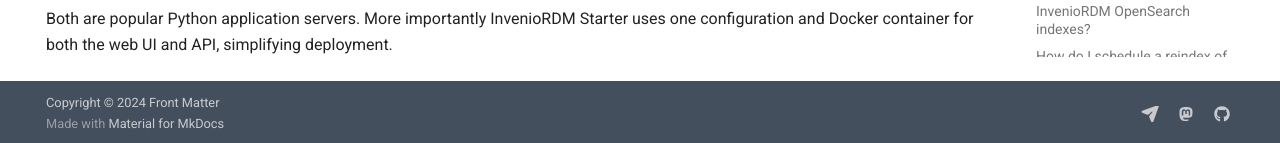
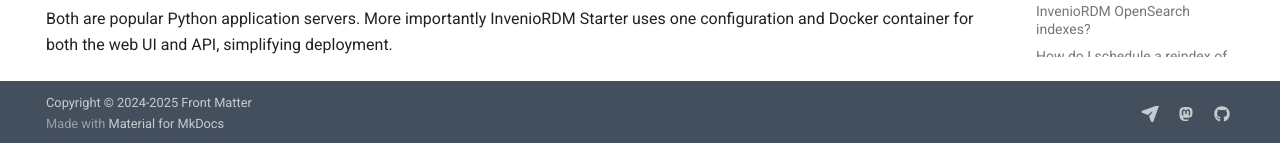
Before and after one commit to front-matter/invenio-rdm-starter, an MkDocs documentation site: the page built from docs/index.md, in a window 1280 px wide and 900 px high, scrolled down 5519 px. Shown: the part 754-897 px from the top of the window. Built offline with MkDocs 1.6.1 and Material for MkDocs 9.7.7, drawn with Linux system fonts in a browser that asks for light colours; comment, search, counter and statistics services are not loaded; some of the changed lines change nothing that is shown.

Commit message:
Update mkdocs.yml

```diff
--- a/mkdocs.yml
+++ b/mkdocs.yml
@@ -4,10 +4,9 @@
 repo_url: https://github.com/front-matter/invenio-rdm-starter
 edit_uri: edit/main/docs/
 repo_name: front-matter/invenio-rdm-starter
-copyright: Copyright &copy; 2024 Front Matter
+copyright: Copyright &copy; 2024-2025 Front Matter
 plugins:
   - search
-  - material-plausible
 markdown_extensions:
   - pymdownx.highlight:
       anchor_linenums: true
@@ -40,11 +39,8 @@
     - icon: fontawesome/solid/paper-plane
       link: mailto:<info@front-matter.io>
     - icon: fontawesome/brands/mastodon
-      link: https://mozilla.social/@martin
+      link: https://hachyderm.io/@mfenner
     - icon: fontawesome/brands/github
       link: https://github.com/front-matter/invenio-rdm-starter
-  analytics:
-    provider: plausible
-    domain: starter.front-matter.io
 extra_css:
   - stylesheets/extra.css
```
